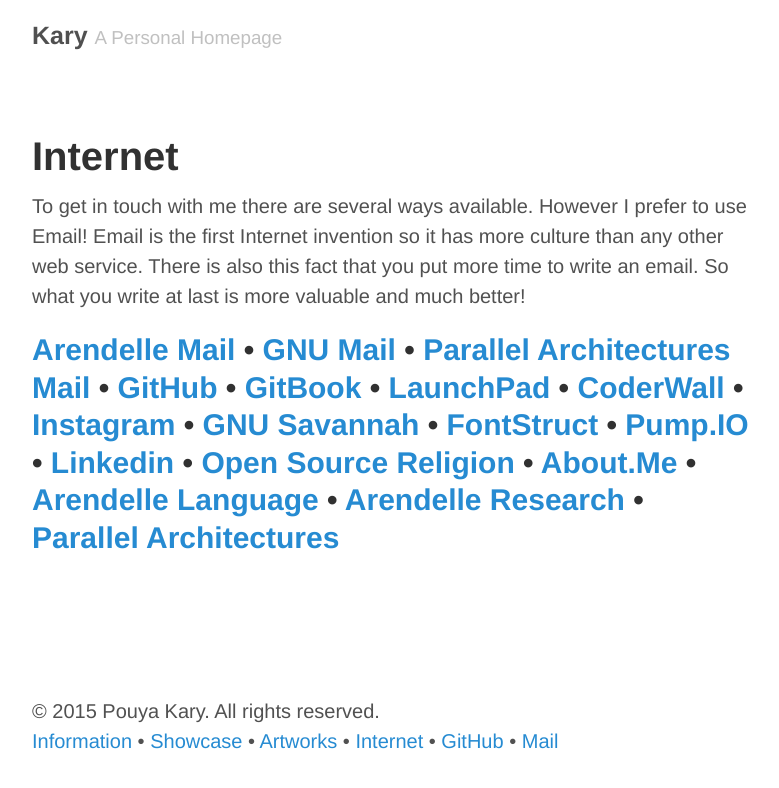
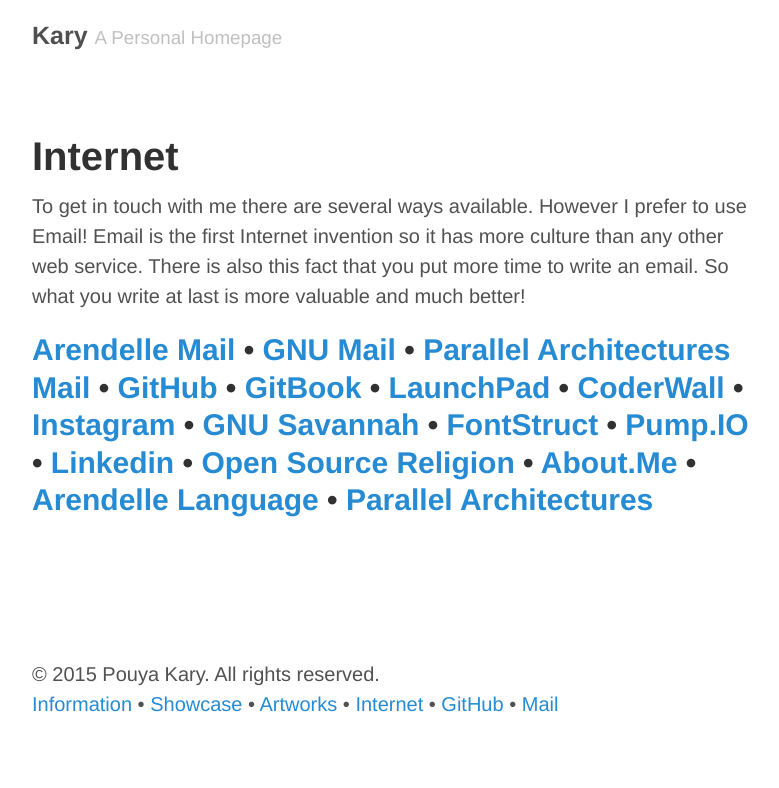
Before and after one commit to pouriaeslamirad/pmkary.github.io, a Jekyll site: the page built from internet/index.md, in a window 1280 px wide. Shown: the top 788 px of the page, without its empty margins (248-1027 px from the left). Built offline with Jekyll 4.4.1, drawn with Linux system fonts in a browser that asks for light colours; nearby versions of some CDN libraries; Markdown is read by kramdown in place of the engine named in the settings.

Commit message:
REMOVE URL

```diff
--- a/internet/index.md
+++ b/internet/index.md
@@ -6,4 +6,4 @@
 # Internet
 To get in touch with me there are several ways available. However I prefer to use Email! Email is the first Internet invention so it has more culture than any other web service. There is also this fact that you put more time to write an email. So what you write at last is more valuable and much better!<br>
 
-## [Arendelle Mail](mailto:k@arendelle.org) • [GNU Mail](mailto:kary@gnu.org) • [Parallel Architectures Mail](mailto:kary@thepa.mx) • [GitHub](http://github.com/pmkary) • [GitBook](https://www.gitbook.io/@kary) • [LaunchPad](https://launchpad.net/~pmkary) • [CoderWall](https://coderwall.com/pmkary) • [Instagram](http://http://instagram.com/pmkary) • [GNU Savannah](http://savannah.gnu.org/users/kary) • [FontStruct](http://fontstruct.com/fontstructors/pmkary) • [Pump.IO](https://hotpump.net/pmkary) • [Linkedin](https://www.linkedin.com/profile/view?id=367983731&trk=nav_responsive_tab_profile_pic) • [Open Source Religion](www.opensourcereligion.net/profile/PouyaKary?xg_source=activity) • [About.Me](http://about.me/pmkary) • [Arendelle Language](http://arendelle.org) • [Arendelle Research](http://research.arendelle.org/people/kary) • [Parallel Architectures](http://thepa.mx)
+## [Arendelle Mail](mailto:k@arendelle.org) • [GNU Mail](mailto:kary@gnu.org) • [Parallel Architectures Mail](mailto:kary@thepa.mx) • [GitHub](http://github.com/pmkary) • [GitBook](https://www.gitbook.io/@kary) • [LaunchPad](https://launchpad.net/~pmkary) • [CoderWall](https://coderwall.com/pmkary) • [Instagram](http://http://instagram.com/pmkary) • [GNU Savannah](http://savannah.gnu.org/users/kary) • [FontStruct](http://fontstruct.com/fontstructors/pmkary) • [Pump.IO](https://hotpump.net/pmkary) • [Linkedin](https://www.linkedin.com/profile/view?id=367983731&trk=nav_responsive_tab_profile_pic) • [Open Source Religion](www.opensourcereligion.net/profile/PouyaKary?xg_source=activity) • [About.Me](http://about.me/pmkary) • [Arendelle Language](http://arendelle.org) • [Parallel Architectures](http://thepa.mx)
```
